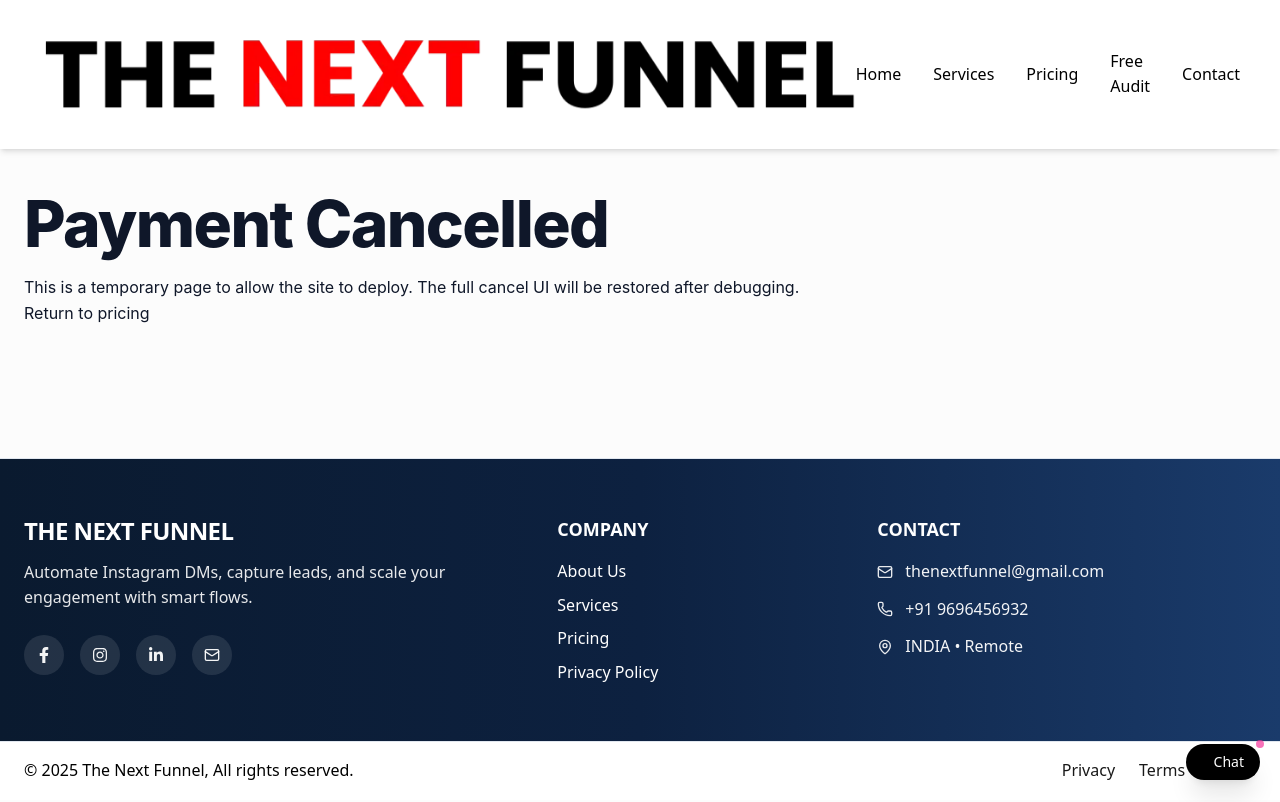
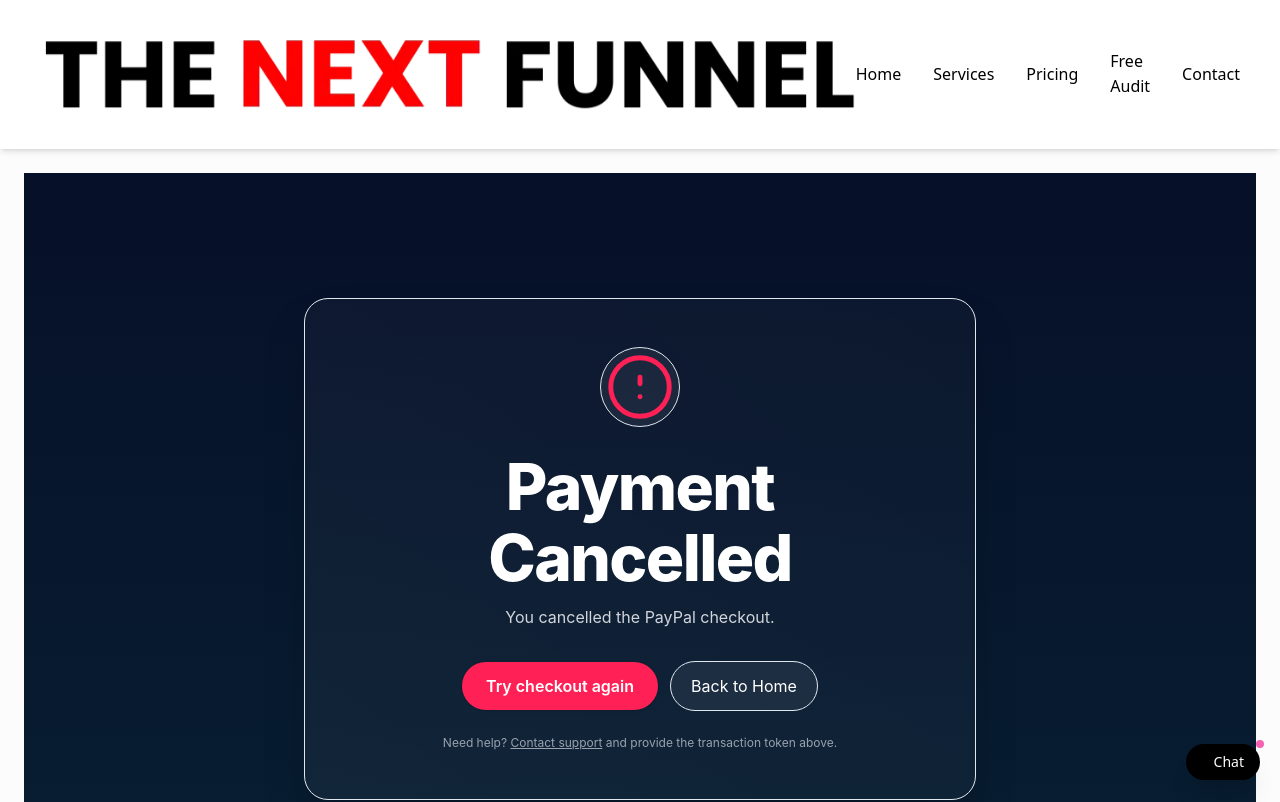
Before and after one commit to Harshk-py/SMM, a Next.js app: page /checkout/cancel in a window 1280 px wide. Shown: the top 802 px of the page. Built offline with nearby package versions, Linux system fonts and the light colour scheme.

Commit message:
fix: restore cancel page with client-side dynamic import

```diff
--- a/src/app/checkout/cancel/page.tsx
+++ b/src/app/checkout/cancel/page.tsx
@@ -1,18 +1,22 @@
 // src/app/checkout/cancel/page.tsx
-export const metadata = {
+import type { Metadata } from "next";
+import loadDynamic from "next/dynamic";
+
+// ensure Next doesn't try to statically prerender this route
+export const dynamic = "force-dynamic";
+
+export const metadata: Metadata = {
   title: "Checkout Cancelled - The Next Funnel",
-  description: "Your payment was cancelled on PayPal.",
+  description: "Your payment was cancelled on PayPal. Return to pricing or continue browsing The Next Funnel.",
 };
 
-// Temporary safe static page — avoids any client/server imports during build
-export default function TempCancelPage() {
+// load the client component only in the browser
+const CancelClient = loadDynamic(() => import("./CancelClient"), { ssr: false });
+
+export default function CheckoutCancelPage() {
   return (
     <main style={{ padding: 24, fontFamily: "Inter, system-ui, sans-serif" }}>
-      <h1>Payment Cancelled</h1>
-      <p>This is a temporary page to allow the site to deploy. The full cancel UI will be restored after debugging.</p>
-      <p>
-        <a href="/pricing">Return to pricing</a>
-      </p>
+      <CancelClient />
     </main>
   );
 }
```
